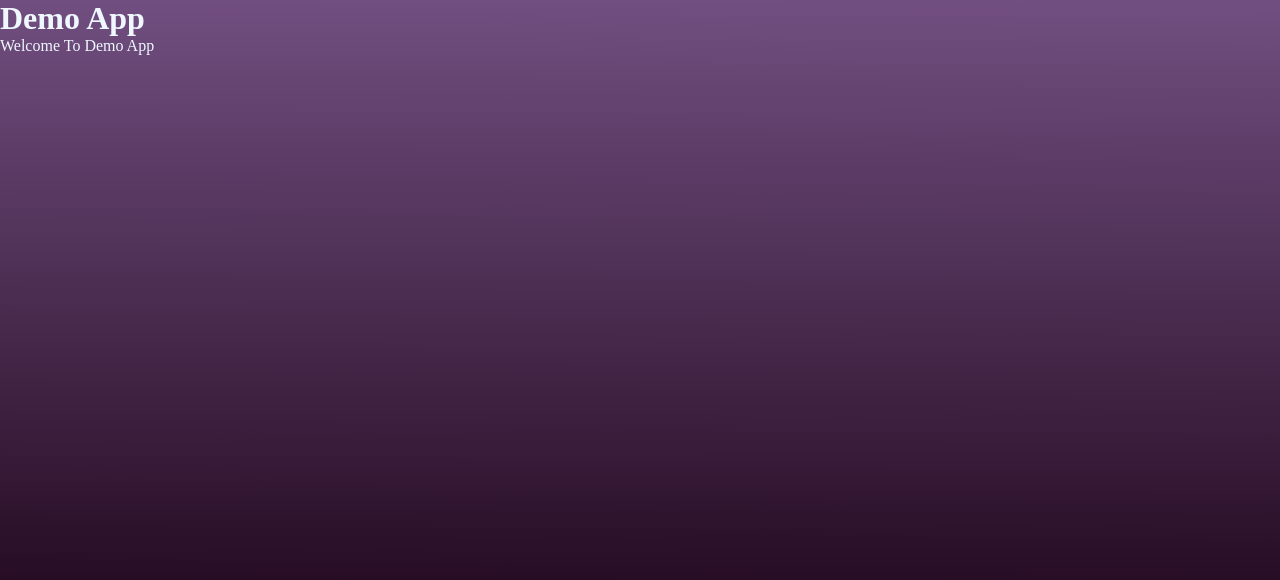
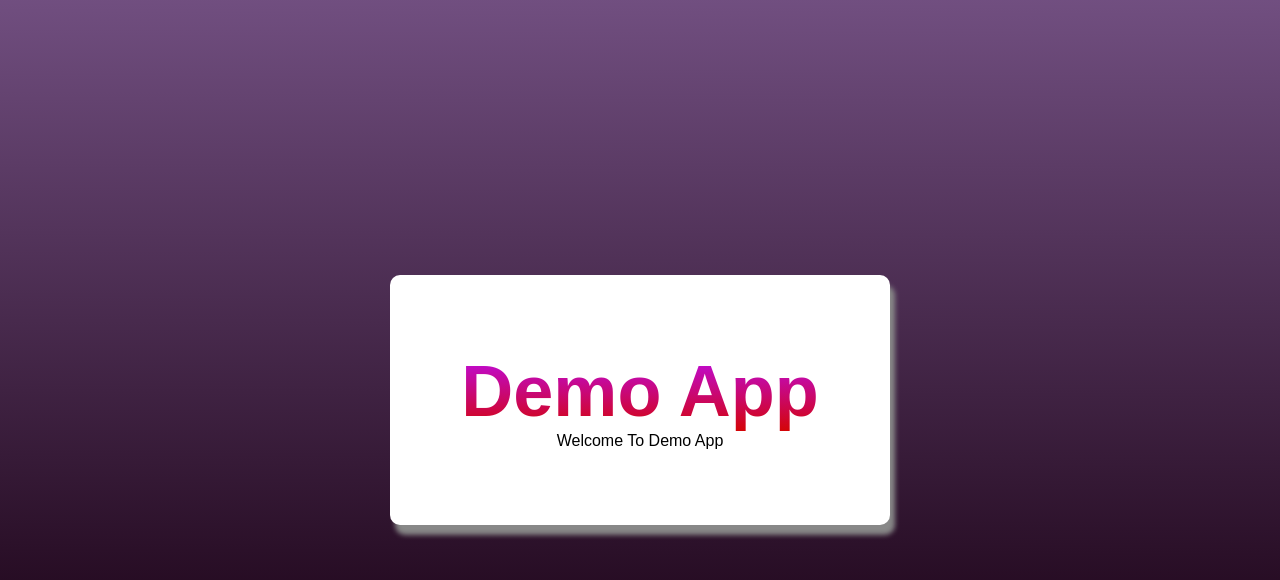
Before and after one commit to abhishekroy8475/demo-app, a plain HTML site: page index.html in a window 1280 px wide. Drawn offline with Linux system fonts and the light colour scheme.

Commit message:
demo commit 2

```diff
--- a/style.css
+++ b/style.css
@@ -8,5 +8,29 @@ body {
     background: linear-gradient(180.2deg, rgb(120, 85, 137) -6.9%, rgb(35, 9, 31) 76.7%);
     width: 100%;
     height: 100vh;
-    color: aliceblue;
+    display: flex;
+    justify-content: center;
+    align-items: center;
+    font-family: Arial, Helvetica, sans-serif;
 }
+
+main {
+    background: white;
+    width: 500px;
+    height: 250px;
+    border-radius: 10px;
+    box-shadow: 5px 10px 5px #888888;
+    text-align: center;
+    display: flex;
+    flex-direction: column;
+    justify-content: center;
+    align-items: center;
+}
+
+main h1 {
+    font-size: 72px;
+    background: -webkit-linear-gradient(rgb(188, 12, 241), rgb(212, 4, 4));
+    background-clip: text;
+    -webkit-background-clip: text;
+    -webkit-text-fill-color: transparent;
+}
```
